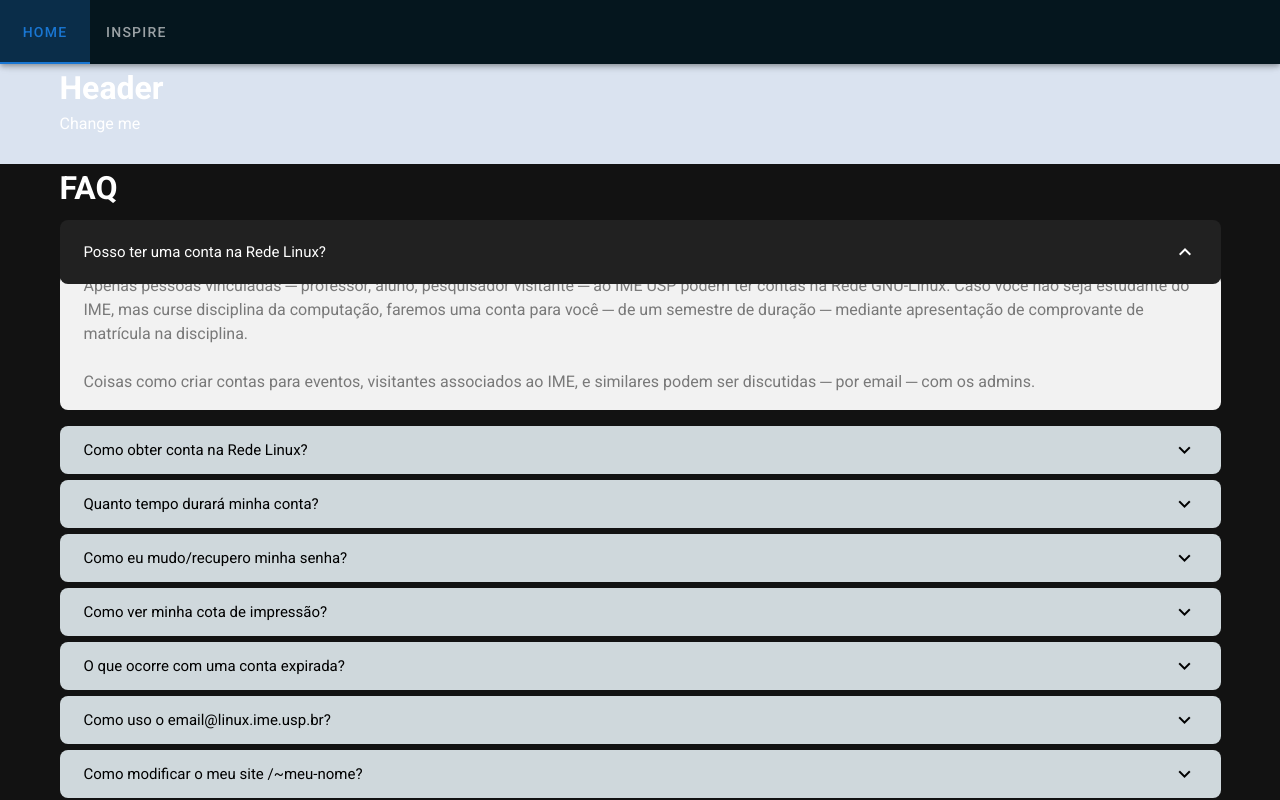
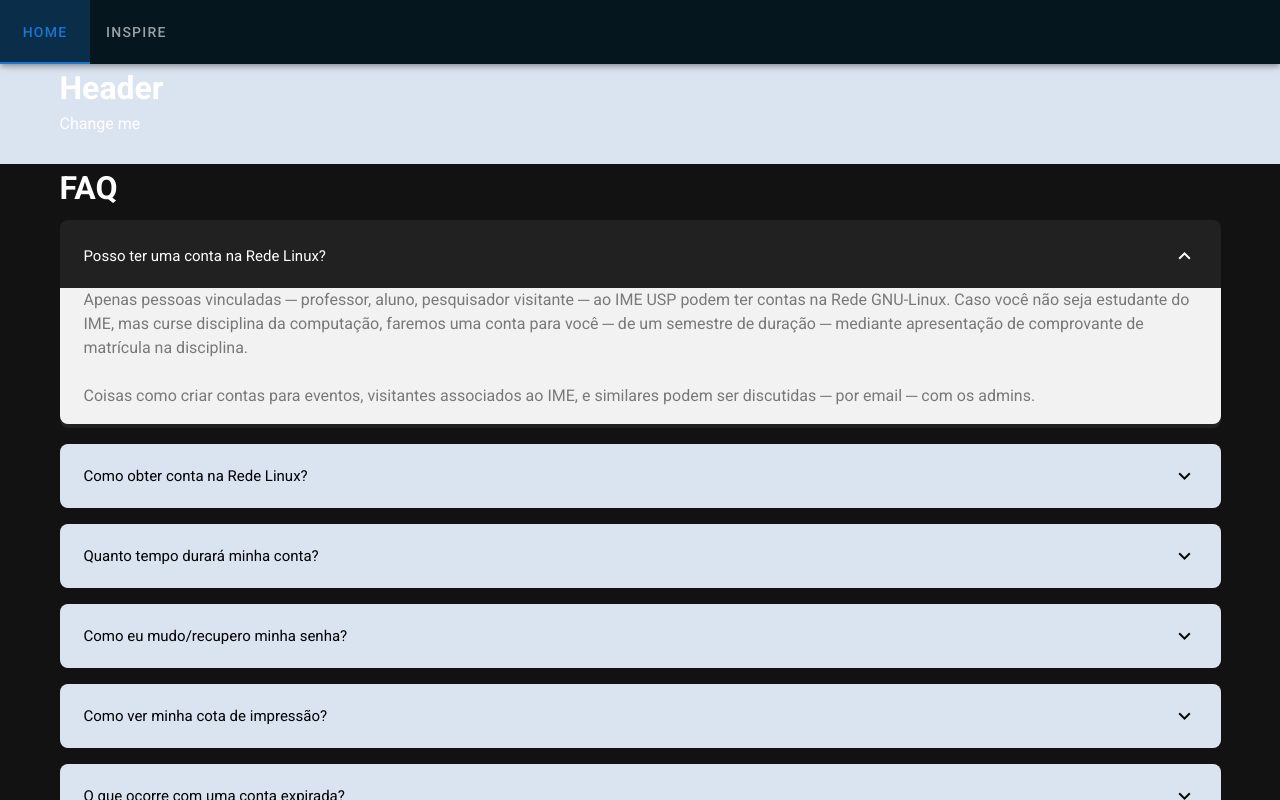
Before and after one commit to uspcodelab/bootcamp-2022, a Nuxt app: page / in a window 1280 px wide. Both pictures are taken after a click on the button "Posso ter uma conta na Rede Linux?". Shown: the top 800 px of the page. Built offline with nearby package versions, Linux system fonts and the light colour scheme.

Commit message:
Atualiza expansão com active-class e corrige designs pontuais
Signed-off-by: Jose Lucas Silva Mayer <josemayer@usp.br>

```diff
--- a/components/FAQ.vue
+++ b/components/FAQ.vue
@@ -2,23 +2,15 @@
   <v-container>
     <h1>FAQ</h1>
     <v-expansion-panels accordion flat>
-      <v-expansion-panel v-for="(item, index) in faqContent" class="rounded-xl">
-        <v-expansion-panel-header
-          @click="togglePanels(index)"
-          class="rounded-lg"
-          :color="
-            itemStatus[index]
-              ? 'grey darken-4 white--text'
-              : 'blue-grey lighten-4 black--text'
-          "
-        >
-          {{ item.question }}
-          <template v-slot:actions>
-            <v-icon v-if="itemStatus[index]" color="white"> $expand </v-icon>
-            <v-icon v-else color="black"> $expand </v-icon>
-          </template>
+      <v-expansion-panel v-for="(item, index) in faqContent" class="py-1 rounded-lg black--text question" active-class="active">
+        <v-expansion-panel-header v-slot="{ open }" expand-icon="">
+          <v-layout justify-space-between align-center>
+            {{ item.question }}
+            <v-icon v-if="!open" color="black">mdi-chevron-down</v-icon>
+            <v-icon v-else color="white">mdi-chevron-up</v-icon>
+          </v-layout>
         </v-expansion-panel-header>
-        <v-expansion-panel-content class="rounded-lg">
+        <v-expansion-panel-content class="rounded-lg rounded-t-0">
           {{ item.answer }}
         </v-expansion-panel-content>
       </v-expansion-panel>
@@ -95,20 +87,9 @@ export default {
             Para se inscrever, saír ou mudar sua senha da lista. Por favor, entre em nos seguintes links: Lista de users, lista de users-bcc.",
       },
     ];
-    var activeItens = [];
-    for (let i = 0; i < allQA.length; i++) activeItens.push(false);
     return {
       faqContent: allQA,
-      itemStatus: activeItens,
     };
-  },
-  methods: {
-    togglePanels(index) {
-      for (let i = 0; i < this.itemStatus.length; i++) {
-        if (i != index) this.itemStatus.splice(i, 1, false);
-        else this.itemStatus.splice(i, 1, !this.itemStatus[i]);
-      }
-    },
   },
 };
 </script>
@@ -122,8 +103,12 @@ export default {
   margin: 8px;
   padding: 0;
 }
-.v-expansion-panel-header {
-  margin-bottom: -10px;
-  z-index: 1;
+.question {
+  background-color: #dae3f0 !important;
+  color: black !important;
+}
+.active {
+  background-color: #212121 !important;
+  color: white !important;
 }
 </style>
```
